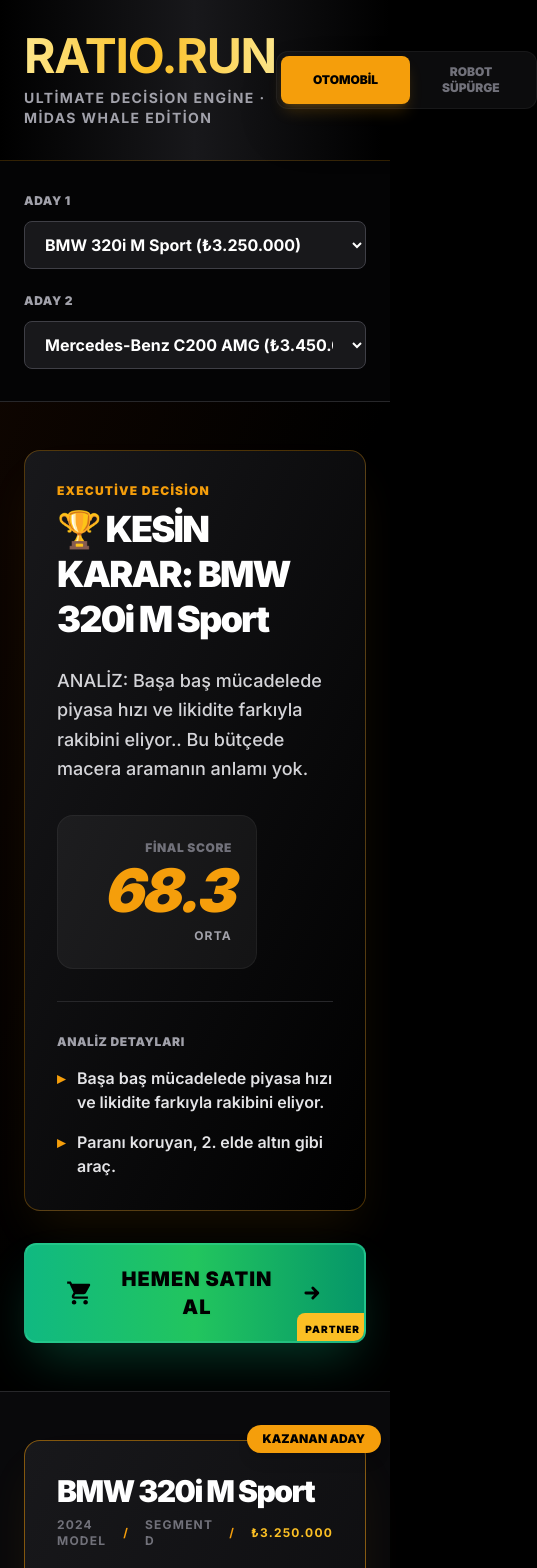
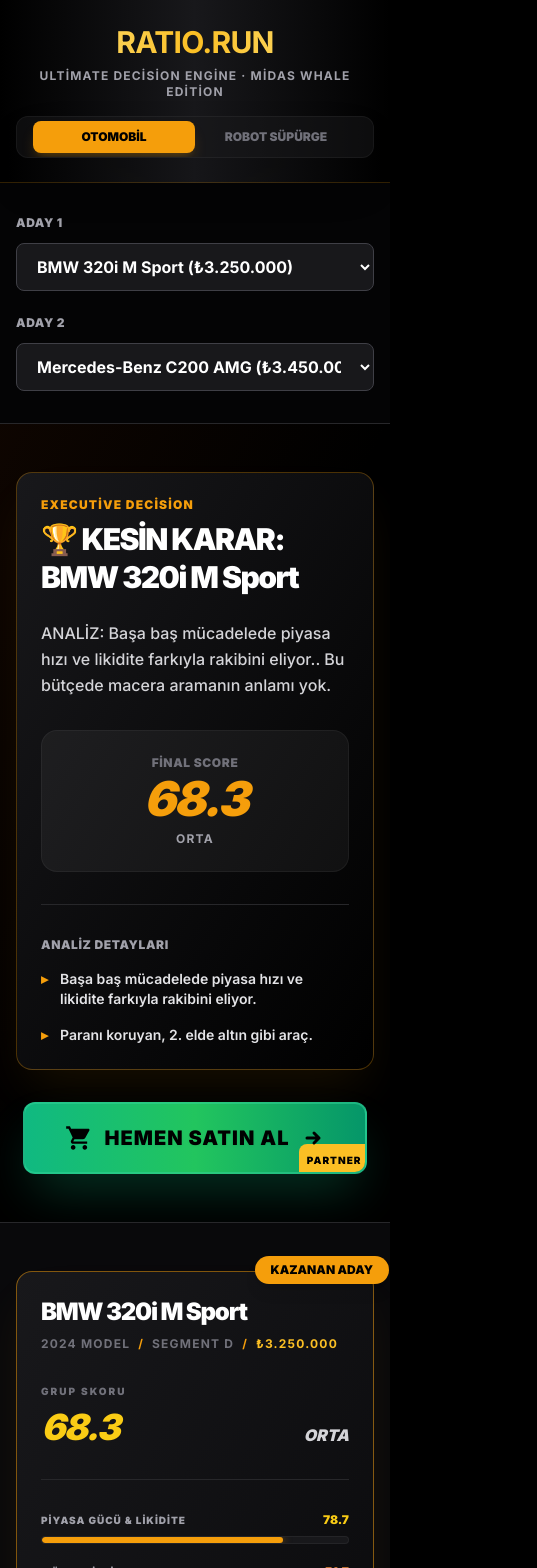
Before and after one commit to efeunitas-oss/ratio-run, a Next.js app: page / in a window 390 px wide. Shown: the top 1568 px of the page, 537 px wide, since content can reach past the window. Built offline with nearby package versions, Linux system fonts and the light colour scheme.

Commit message:
fix: mobile responsiveness, horizontal scroll and global css

```diff
--- a/app/RatioRunApp.tsx
+++ b/app/RatioRunApp.tsx
@@ -2,7 +2,7 @@
 
 // RATIO.RUN - Ultimate Decision Engine
 // Premium Dark Theme - Integrated Multi-Category Edition
-// [Production Edition with Full Type Safety]
+// [Production Edition - Mobile Scroll Fixed]
 
 import React, { useState, useMemo } from 'react';
 import { Vehicle, ComparisonResult, VehicleAnalysis, RobotVacuum, Product } from './types';
@@ -64,33 +64,37 @@
     : null;
 
   return (
-    <div className="min-h-screen bg-black text-gray-100 selection:bg-amber-500/30">
+    <main className="w-full max-w-full overflow-x-hidden min-h-screen bg-black text-gray-100 selection:bg-amber-500/30">
       {/* Header - Premium Gold Accent */}
-      <header className="border-b border-amber-500/20 bg-gradient-to-r from-black via-zinc-900 to-black">
-        <div className="max-w-7xl mx-auto px-6 py-8">
-          <div className="flex items-center justify-between">
-            <div>
-              <h1 className="text-5xl font-bold bg-gradient-to-r from-amber-200 via-amber-400 to-amber-200 bg-clip-text text-transparent tracking-tight">
+      <header className="w-full border-b border-amber-500/20 bg-gradient-to-r from-black via-zinc-900 to-black">
+        <div className="max-w-7xl mx-auto px-4 sm:px-6 py-6 sm:py-8">
+          <div className="flex flex-col sm:flex-row items-center justify-between gap-4">
+            <div className="text-center sm:text-left">
+              <h1 className="text-3xl sm:text-5xl font-bold bg-gradient-to-r from-amber-200 via-amber-400 to-amber-200 bg-clip-text text-transparent tracking-tight">
                 RATIO.RUN
               </h1>
-              <p className="text-sm text-zinc-400 mt-2 tracking-widest uppercase font-bold">
+              <p className="text-xs sm:text-sm text-zinc-400 mt-2 tracking-widest uppercase font-bold">
                 Ultimate Decision Engine · Midas Whale Edition
               </p>
             </div>
 
-            {/* KATEGORİ SEÇİCİ */}
-            <div className="flex bg-zinc-900/50 p-1 rounded-xl border border-white/5 shadow-2xl">
+            {/* KATEGORİ SEÇİCİ - Mobil Optimized */}
+            <div className="flex bg-zinc-900/50 p-1 rounded-xl border border-white/5 shadow-2xl w-full sm:w-auto px-4 overflow-hidden">
               <button
                 onClick={() => handleCategoryChange('CAR')}
-                className={`px-8 py-2 rounded-lg text-xs font-black transition-all ${category === 'CAR' ? 'bg-amber-500 text-black shadow-lg shadow-amber-500/20' : 'text-zinc-500 hover:text-white'}`}
-              >OTOMOBİL</button>
+                className={`flex-1 min-w-0 px-4 sm:px-8 py-2 rounded-lg text-xs font-black transition-all truncate ${category === 'CAR' ? 'bg-amber-500 text-black shadow-lg shadow-amber-500/20' : 'text-zinc-500 hover:text-white'}`}
+              >
+                OTOMOBİL
+              </button>
               <button
                 onClick={() => handleCategoryChange('VACUUM')}
-                className={`px-8 py-2 rounded-lg text-xs font-black transition-all ${category === 'VACUUM' ? 'bg-amber-500 text-black shadow-lg shadow-amber-500/20' : 'text-zinc-500 hover:text-white'}`}
-              >ROBOT SÜPÜRGE</button>
+                className={`flex-1 min-w-0 px-4 sm:px-8 py-2 rounded-lg text-xs font-black transition-all truncate ${category === 'VACUUM' ? 'bg-amber-500 text-black shadow-lg shadow-amber-500/20' : 'text-zinc-500 hover:text-white'}`}
+              >
+                ROBOT SÜPÜRGE
+              </button>
             </div>
 
-            <div className="text-right hidden md:block">
+            <div className="text-center sm:text-right hidden lg:block">
               <div className="text-xs text-zinc-500 uppercase tracking-wider font-bold">Powered by</div>
               <div className="text-amber-400 font-black text-lg">Ağırlıklı Matris AI</div>
             </div>
@@ -99,9 +103,9 @@
       </header>
 
       {/* Selector Section */}
-      <section className="border-b border-zinc-800 bg-zinc-950/50">
-        <div className="max-w-7xl mx-auto px-6 py-8">
-          <div className="grid md:grid-cols-2 gap-6">
+      <section className="w-full border-b border-zinc-800 bg-zinc-950/50">
+        <div className="max-w-7xl mx-auto px-4 sm:px-6 py-8">
+          <div className="grid grid-cols-1 md:grid-cols-2 gap-6">
             <div className="space-y-3">
               <label className="block text-xs uppercase tracking-wider text-zinc-400 font-black">
                 Aday 1
@@ -140,10 +144,10 @@
       </section>
 
       {/* Verdict Section */}
-      <section className="relative overflow-hidden">
+      <section className="w-full relative overflow-hidden">
         <div className="absolute inset-0 bg-gradient-to-br from-amber-950/20 via-transparent to-transparent pointer-events-none" />
 
-        <div className="max-w-7xl mx-auto px-6 py-12 relative z-10">
+        <div className="max-w-7xl mx-auto px-4 sm:px-6 py-12 relative z-10">
           {isVehicleCategory && comparison.segmentWarning && (
             <div className="mb-6 p-4 bg-orange-500/10 border border-orange-500/30 rounded-lg">
               <p className="text-orange-300 text-sm font-bold italic">{comparison.segmentWarning}</p>
@@ -151,20 +155,20 @@
           )}
 
           {/* Main Verdict Card */}
-          <div className="bg-gradient-to-br from-zinc-900 to-black border border-amber-500/30 rounded-2xl p-8 shadow-2xl shadow-amber-500/10">
+          <div className="bg-gradient-to-br from-zinc-900 to-black border border-amber-500/30 rounded-2xl p-6 sm:p-8 shadow-2xl shadow-amber-500/10">
             <div className="flex flex-col md:flex-row items-start justify-between mb-6 gap-8">
               <div className="flex-1">
                 <div className="text-xs uppercase tracking-widest text-amber-500 mb-2 font-black">
                   Executive Decision
                 </div>
-                <h2 className="text-4xl md:text-5xl font-black mb-4 leading-tight text-white tracking-tighter">
+                <h2 className="text-3xl sm:text-4xl md:text-5xl font-black mb-4 leading-tight text-white tracking-tighter">
                   {comparison.verdict.split('\n')[0]}
                 </h2>
 
                 <div className="space-y-4 mt-6">
                   {comparison.verdict.split('\n').slice(1).map((line: string, i: number) => (
                     line.trim() && (
-                      <p key={i} className="text-zinc-300 text-lg leading-relaxed font-medium">
+                      <p key={i} className="text-zinc-300 text-base sm:text-lg leading-relaxed font-medium">
                         {line}
                       </p>
                     )
@@ -172,11 +176,11 @@
                 </div>
               </div>
 
-              <div className="md:ml-6 text-right bg-white/5 p-6 rounded-2xl border border-white/5 min-w-[200px]">
+              <div className="w-full md:w-auto md:ml-6 text-center md:text-right bg-white/5 p-6 rounded-2xl border border-white/5 md:min-w-[200px]">
                 <div className="text-xs uppercase tracking-wider text-zinc-500 mb-1 font-black">
                   Final Score
                 </div>
-                <div className="text-6xl font-black text-amber-500 italic tracking-tighter">
+                <div className="text-5xl sm:text-6xl font-black text-amber-500 italic tracking-tighter">
                   {isVehicleCategory && winnerAnalysis ? winnerAnalysis.finalScore.toFixed(1) : '—'}
                 </div>
                 <div className="text-xs text-zinc-400 mt-2 font-bold uppercase tracking-widest">
@@ -191,9 +195,9 @@
                 <h3 className="text-xs uppercase tracking-wider text-zinc-400 mb-4 font-black tracking-[0.2em]">
                   Analiz Detayları
                 </h3>
-                <ul className="grid md:grid-cols-2 gap-4">
+                <ul className="grid grid-cols-1 md:grid-cols-2 gap-4">
                   {comparison.detailedReasons.map((reason: string, i: number) => (
-                    <li key={i} className="flex items-start gap-3 text-base text-zinc-200 font-semibold group transition-all">
+                    <li key={i} className="flex items-start gap-3 text-sm sm:text-base text-zinc-200 font-semibold group transition-all">
                       <span className="text-amber-500 group-hover:scale-125 transition-transform">▸</span>
                       <span>{reason}</span>
                     </li>
@@ -214,9 +218,9 @@
 
       {/* Score Comparison Cards - Sadece Araba Kategorisi */}
       {isVehicleCategory && (
-        <section className="bg-zinc-950 border-y border-zinc-800">
-          <div className="max-w-7xl mx-auto px-6 py-12">
-            <div className="grid md:grid-cols-2 gap-8">
+        <section className="w-full bg-zinc-950 border-y border-zinc-800">
+          <div className="max-w-7xl mx-auto px-4 sm:px-6 py-12">
+            <div className="grid grid-cols-1 md:grid-cols-2 gap-8">
               <ScoreCard analysis={comparison.vehicle1} isWinner={comparison.winner === 'vehicle1'} />
               <ScoreCard analysis={comparison.vehicle2} isWinner={comparison.winner === 'vehicle2'} />
             </div>
@@ -226,10 +230,10 @@
 
       {/* Detailed Comparison Table */}
       {isVehicleCategory && (
-        <section className="bg-black">
-          <div className="max-w-7xl mx-auto px-6 py-16">
-            <div className="flex items-center justify-between mb-10">
-              <h2 className="text-3xl font-black text-white tracking-tighter">Teknik Karşılaştırma Matrisi</h2>
+        <section className="w-full bg-black">
+          <div className="max-w-7xl mx-auto px-4 sm:px-6 py-16">
+            <div className="flex flex-col sm:flex-row items-start sm:items-center justify-between gap-4 mb-10">
+              <h2 className="text-2xl sm:text-3xl font-black text-white tracking-tighter">Teknik Karşılaştırma Matrisi</h2>
               <button
                 onClick={() => setShowDetails(!showDetails)}
                 className="px-6 py-2 bg-zinc-800 hover:bg-zinc-700 rounded-lg text-xs font-black transition-all uppercase tracking-widest border border-white/5"
@@ -249,26 +253,26 @@
       )}
 
       {/* Footer */}
-      <footer className="border-t border-zinc-800 bg-black py-12">
-        <div className="max-w-7xl mx-auto px-6">
+      <footer className="w-full border-t border-zinc-800 bg-black py-12">
+        <div className="max-w-7xl mx-auto px-4 sm:px-6">
           <div className="flex flex-col md:flex-row items-center justify-between gap-6 text-sm text-zinc-500 font-bold uppercase tracking-widest">
             <div className="flex items-center gap-2">
               <span className="text-amber-500 font-black text-xl tracking-tighter">RATIO.RUN</span>
               <span className="text-zinc-800">|</span>
-              <span>© 2024 · Midas Whale Algorithm</span>
+              <span className="text-center sm:text-left">© 2024 · Midas Whale Algorithm</span>
             </div>
-            <div className="italic text-zinc-400">
+            <div className="italic text-zinc-400 text-center sm:text-right">
               Decide with Math, not Emotions.
             </div>
           </div>
         </div>
       </footer>
-    </div>
+    </main>
   );
 }
 
 // ============================================================================
-// SUB-COMPONENTS (Değişiklik yok)
+// SUB-COMPONENTS
 // ============================================================================
 
 function ScoreCard({ analysis, isWinner }: { analysis: VehicleAnalysis; isWinner: boolean }) {
@@ -276,7 +280,7 @@
 
   return (
     <div className={`
-      relative bg-gradient-to-br from-zinc-900 to-zinc-950 rounded-2xl p-8 border
+      relative bg-gradient-to-br from-zinc-900 to-zinc-950 rounded-2xl p-6 sm:p-8 border
       ${isWinner ? 'border-amber-500/50 shadow-2xl shadow-amber-500/10' : 'border-zinc-800'}
       transition-all duration-500 hover:scale-[1.01]
     `}>
@@ -287,8 +291,8 @@
       )}
 
       <div className="mb-8">
-        <h3 className="text-3xl font-black text-white mb-2 tracking-tighter">{vehicle.name}</h3>
-        <div className="flex items-center gap-4 text-xs font-bold text-zinc-500 uppercase tracking-widest">
+        <h3 className="text-2xl sm:text-3xl font-black text-white mb-2 tracking-tighter break-words">{vehicle.name}</h3>
+        <div className="flex flex-wrap items-center gap-2 sm:gap-4 text-xs font-bold text-zinc-500 uppercase tracking-widest">
           <span>{vehicle.year} MODEL</span>
           <span className="text-amber-500">/</span>
           <span>SEGMENT {vehicle.segment}</span>
@@ -300,12 +304,12 @@
       <div className="mb-8 pb-8 border-b border-zinc-800 flex items-end justify-between">
         <div>
           <div className="text-[10px] uppercase tracking-[0.2em] text-zinc-500 mb-2 font-black">Grup Skoru</div>
-          <div className={`text-5xl font-black italic tracking-tighter ${getScoreColor(finalScore)}`}>
+          <div className={`text-4xl sm:text-5xl font-black italic tracking-tighter ${getScoreColor(finalScore)}`}>
             {finalScore.toFixed(1)}
           </div>
         </div>
         <div className="text-right">
-          <div className="text-lg font-black text-zinc-300 uppercase italic">
+          <div className="text-base sm:text-lg font-black text-zinc-300 uppercase italic">
             {getScoreLabel(finalScore)}
           </div>
         </div>
@@ -372,27 +376,41 @@
   );
 }
 
+// ============================================================================
+// MOBILE-OPTIMIZED DETAILED COMPARISON TABLE
+// ============================================================================
+
 function DetailedComparisonTable({ vehicle1, vehicle2 }: { vehicle1: VehicleAnalysis; vehicle2: VehicleAnalysis }) {
-  const v1 = vehicle1.vehicle; const v2 = vehicle2.vehicle;
-  const n1 = vehicle1.normalizedScores; const n2 = vehicle2.normalizedScores;
+  const v1 = vehicle1.vehicle;
+  const v2 = vehicle2.vehicle;
+  const n1 = vehicle1.normalizedScores;
+  const n2 = vehicle2.normalizedScores;
 
   return (
-    <div className="bg-zinc-950 rounded-2xl border border-zinc-800 overflow-hidden shadow-2xl">
-      <table className="w-full text-sm">
+    <div className="w-full bg-zinc-950 rounded-2xl border border-zinc-800 overflow-hidden shadow-2xl">
+      <div className="w-full overflow-x-hidden">
+        <table className="w-full text-sm table-fixed">
           <thead className="bg-zinc-900 border-b border-zinc-800">
             <tr className="text-center">
-            <th className="text-left p-6 text-[10px] font-black text-zinc-500 uppercase tracking-[0.3em]">Metrikler</th>
-<th className="p-2 md:p-6 text-white font-black text-[11px] md:text-lg tracking-tighter text-center">
-                  <span className="block whitespace-normal break-words max-w-[90px] md:max-w-none mx-auto">
+              <th className="text-left p-3 md:p-6 text-[10px] font-black text-zinc-500 uppercase tracking-[0.15em] md:tracking-[0.3em] w-[28%]">
+                Metrikler
+              </th>
+
+              <th className="p-2 md:p-6 text-white font-black text-[10px] md:text-lg tracking-tighter w-[36%]">
+                <span className="block break-all whitespace-normal leading-tight">
                   {v1.name}
                 </span>
               </th>
-<th className="p-2 md:p-6 text-white font-black text-[11px] md:text-lg tracking-tighter text-center border-l border-white/5">
-                  <span className="block whitespace-normal break-words max-w-[90px] md:max-w-none mx-auto">
+
+              <th className="p-2 md:p-6 text-white font-black text-[10px] md:text-lg tracking-tighter border-l border-white/5 w-[36%]">
+                <span className="block break-all whitespace-normal leading-tight">
                   {v2.name}
                 </span>
               </th>
-            <th className="p-6 text-zinc-500 font-black uppercase text-[10px] tracking-widest">Fark</th>
+
+              <th className="hidden md:table-cell p-6 text-zinc-500 font-black uppercase text-[10px] tracking-widest">
+                Fark
+              </th>
             </tr>
           </thead>
           <tbody className="divide-y divide-zinc-900">
@@ -425,13 +443,19 @@
           </tbody>
         </table>
       </div>
+    </div>
   );
 }
 
 function TableSectionHeader({ title }: { title: string }) {
   return (
     <tr className="bg-zinc-900/80">
-      <td colSpan={4} className="p-4">
+      <td colSpan={3} className="p-4 md:hidden">
+        <div className="text-[10px] uppercase tracking-[0.4em] text-amber-500 font-black text-center">
+          {title}
+        </div>
+      </td>
+      <td colSpan={4} className="hidden md:table-cell p-4">
         <div className="text-[10px] uppercase tracking-[0.4em] text-amber-500 font-black text-center">
           {title}
         </div>
@@ -448,14 +472,19 @@
 
   return (
     <tr className="hover:bg-white/5 transition-colors group">
-      <td className="p-5 text-zinc-400 font-bold text-xs uppercase tracking-tight">{label}</td>
-      <td className={`p-5 text-center font-black ${winner === 1 ? 'bg-emerald-500/10 text-emerald-400' : 'text-zinc-500'}`}>
-        {formatValue(value1)} <span className="text-[10px] font-normal opacity-50">{unit}</span>
+      <td className="p-3 md:p-5 text-zinc-400 font-bold text-[10px] md:text-xs uppercase tracking-tight break-words">
+        {label}
       </td>
-      <td className={`p-5 text-center font-black ${winner === 2 ? 'bg-emerald-500/10 text-emerald-400' : 'text-zinc-500'}`}>
-        {formatValue(value2)} <span className="text-[10px] font-normal opacity-50">{unit}</span>
+
+      <td className={`p-2 md:p-5 text-center font-black text-[10px] md:text-sm break-all whitespace-normal ${winner === 1 ? 'bg-emerald-500/10 text-emerald-400' : 'text-zinc-500'}`}>
+        {formatValue(value1)} <span className="text-[8px] md:text-[10px] font-normal opacity-50">{unit}</span>
       </td>
-      <td className="p-5 text-center text-zinc-600 text-[10px] font-black group-hover:text-zinc-400 transition-colors">
+
+      <td className={`p-2 md:p-5 text-center font-black text-[10px] md:text-sm break-all whitespace-normal ${winner === 2 ? 'bg-emerald-500/10 text-emerald-400' : 'text-zinc-500'}`}>
+        {formatValue(value2)} <span className="text-[8px] md:text-[10px] font-normal opacity-50">{unit}</span>
+      </td>
+
+      <td className="hidden md:table-cell p-5 text-center text-zinc-600 text-[10px] font-black group-hover:text-zinc-400 transition-colors">
         {difference > 0 ? `${percentDiff}%` : '—'}
       </td>
     </tr>
@@ -466,10 +495,19 @@
   const winner = score1 > score2 ? 1 : score1 < score2 ? 2 : 0;
   return (
     <tr className="hover:bg-white/5 transition-colors group">
-      <td className="p-5 text-zinc-400 font-bold text-xs uppercase tracking-tight">{label}</td>
-      <td className={`p-5 text-center font-black ${winner === 1 ? 'bg-emerald-500/10 text-emerald-400' : 'text-zinc-500'}`}>{value1}</td>
-      <td className={`p-5 text-center font-black ${winner === 2 ? 'bg-emerald-500/10 text-emerald-400' : 'text-zinc-500'}`}>{value2}</td>
-      <td className="p-5 text-center text-zinc-600 text-[10px] font-black group-hover:text-zinc-400 transition-colors">
+      <td className="p-3 md:p-5 text-zinc-400 font-bold text-[10px] md:text-xs uppercase tracking-tight break-words">
+        {label}
+      </td>
+
+      <td className={`p-2 md:p-5 text-center font-black text-[10px] md:text-sm break-all whitespace-normal ${winner === 1 ? 'bg-emerald-500/10 text-emerald-400' : 'text-zinc-500'}`}>
+        {value1}
+      </td>
+
+      <td className={`p-2 md:p-5 text-center font-black text-[10px] md:text-sm break-all whitespace-normal ${winner === 2 ? 'bg-emerald-500/10 text-emerald-400' : 'text-zinc-500'}`}>
+        {value2}
+      </td>
+
+      <td className="hidden md:table-cell p-5 text-center text-zinc-600 text-[10px] font-black group-hover:text-zinc-400 transition-colors">
         {score1 !== score2 ? (score1 > score2 ? '← SEÇİM' : 'SEÇİM →') : 'EŞİT'}
       </td>
     </tr>
--- a/app/globals.css
+++ b/app/globals.css
@@ -1,16 +1,72 @@
+/* RATIO.RUN - Global Styles & Mobile Scroll Lock */
+/* Tailwind CSS Direktifleri */
 @tailwind base;
 @tailwind components;
 @tailwind utilities;
 
-/* TAILWIND ÇALIŞMASA BİLE BUNLAR ÇALIŞIR - ZORUNLU KODLAR */
-:root {
-  --foreground-rgb: 255, 255, 255;
-  --background-start-rgb: 0, 0, 0;
-  --background-end-rgb: 0, 0, 0;
+/* ============================================================================
+   CRITICAL: Horizontal Scroll Killer (Mobil Kaydırma Kilidi)
+   ============================================================================ */
+
+html {
+  max-width: 100vw !important;
+  overflow-x: hidden !important;
+  position: relative !important;
+  margin: 0 !important;
+  padding: 0 !important;
+  scroll-behavior: smooth;
 }
 
 body {
-  background-color: #000000 !important; /* !important ile zorla siyah yap */
-  color: #ffffff !important;            /* !important ile zorla beyaz yazı yap */
-  min-height: 100vh;
+  max-width: 100vw !important;
+  overflow-x: hidden !important;
+  position: relative !important;
+  margin: 0 !important;
+  padding: 0 !important;
+  background-color: #000000 !important;
+  color: #ffffff !important;
+  font-family: -apple-system, BlinkMacSystemFont, 'Segoe UI', 'Roboto', 'Oxygen',
+    'Ubuntu', 'Cantarell', 'Fira Sans', 'Droid Sans', 'Helvetica Neue',
+    sans-serif;
+  -webkit-font-smoothing: antialiased;
+  -moz-osx-font-smoothing: grayscale;
 }
+
+/* ============================================================================
+   Additional Safeguards
+   ============================================================================ */
+
+* {
+  box-sizing: border-box;
+}
+
+#__next {
+  max-width: 100vw;
+  overflow-x: hidden;
+}
+
+/* Animasyon (SmartBuyButton için) */
+@keyframes shine {
+  to {
+    transform: translateX(200%);
+  }
+}
+
+.animate-shine {
+  animation: shine 2s ease-in-out infinite;
+}
+
+/* ============================================================================
+   Dark Theme Overrides (Tailwind Base Reset)
+   ============================================================================ */
+
+@layer base {
+  :root {
+    --background: 0 0% 0%;
+    --foreground: 0 0% 100%;
+  }
+
+  body {
+    @apply bg-black text-white;
+  }
+}
```
Lines whose indentation alone changed are shown as unchanged.
